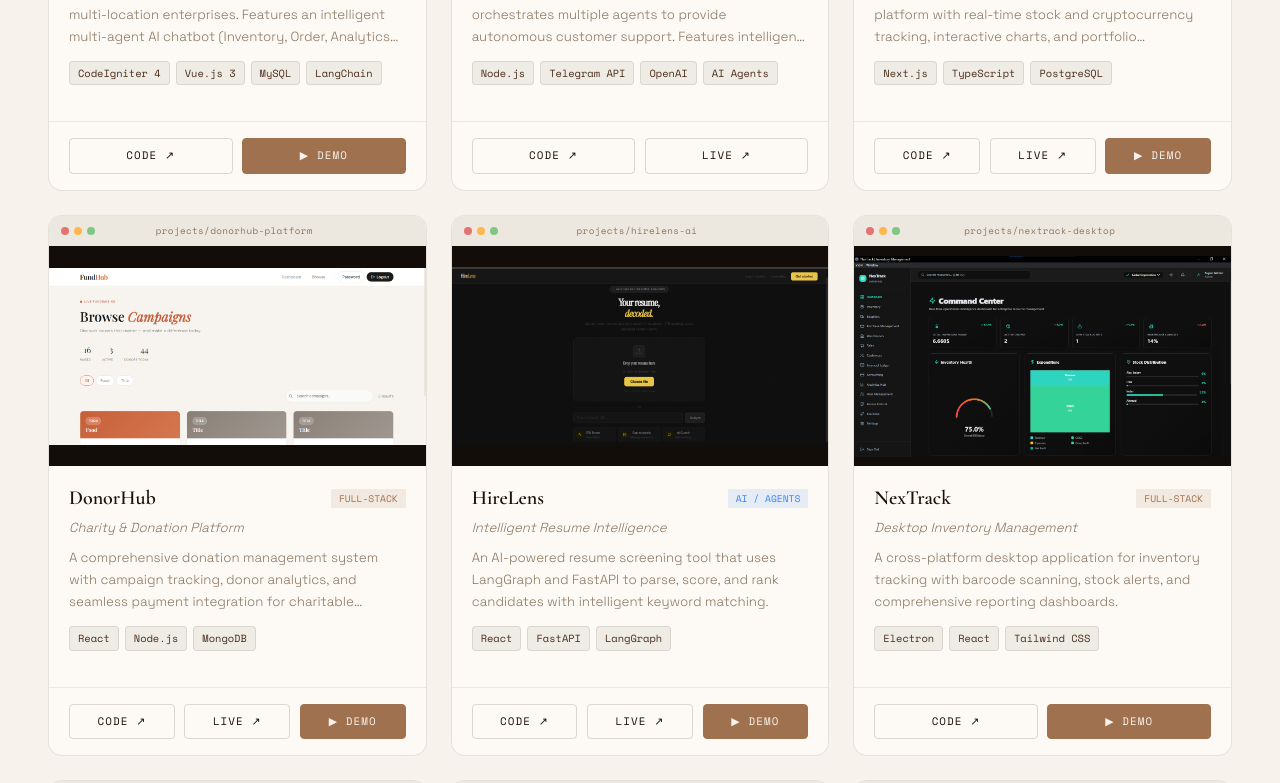
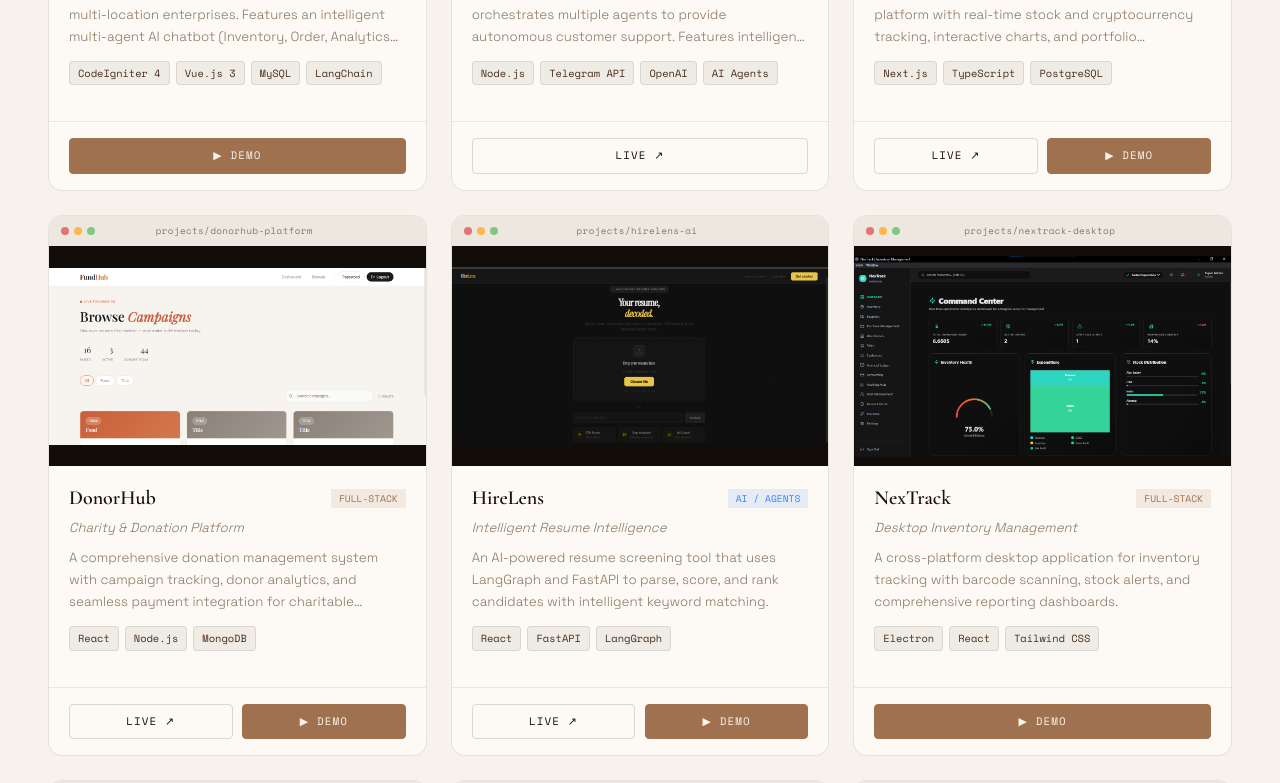
Before and after one commit to ITZ-HURAIRAH18/DevHurairah, a React (Vite) app in the folder portfolio-js/: page / in a window 1280 px wide. Shown: the part 2640-3423 px from the top of the page. Built offline with nearby package versions, Linux system fonts and the light colour scheme.

Commit message:
Remove Github Links

```diff
--- a/portfolio-js/src/pages/Projects.jsx
+++ b/portfolio-js/src/pages/Projects.jsx
@@ -129,7 +129,7 @@ const Projects = () => {
       tech: ["CodeIgniter 4", "Vue.js 3", "MySQL", "LangChain"],
       type: ["FULL-STACK", "AI / AGENTS"],
       image: "/assets/BranchOS.png",
-      github: "https://github.com/ITZ-HURAIRAH18/CodeIgniter-AI-Driven-Development",
+      // github: "https://github.com/ITZ-HURAIRAH18/CodeIgniter-AI-Driven-Development",
       live: null,
       video: "/assets/videos/BranchOS.mp4",
       urlPath: "projects/branchos-erp",
@@ -142,7 +142,7 @@ const Projects = () => {
       tech: ["Node.js", "Telegram API", "OpenAI", "AI Agents"],
       type: ["AUTOMATION", "AI / AGENTS"],
       image: "/assets/supportai.png",
-      github: "https://github.com/ITZ-HURAIRAH18/Supportify-AI",
+      // github: "https://github.com/ITZ-HURAIRAH18/Supportify-AI",
       live: "https://supportai-telegram-bot.vercel.app/",
       video: null,
       urlPath: "projects/supportai-bot",
@@ -157,8 +157,8 @@ const Projects = () => {
       tech: ["Next.js", "TypeScript", "PostgreSQL"],
       type: "FULL-STACK",
       image: "/assets/finscope.png",
-      github:
-        "https://github.com/ITZ-HURAIRAH18/FinScope-Real-Time-Crypto-Stock-Analytics-Dashboard",
+      // github:
+      //   "https://github.com/ITZ-HURAIRAH18/FinScope-Real-Time-Crypto-Stock-Analytics-Dashboard",
       live: "https://finscope-hub.vercel.app/",
       video: "/assets/videos/finscope.mp4",
       urlPath: "projects/finscope-dashboard",
@@ -171,7 +171,7 @@ const Projects = () => {
       tech: ["React", "Node.js", "MongoDB"],
       type: "FULL-STACK",
       image: "/assets/donorhub.png",
-      github: "https://github.com/ITZ-HURAIRAH18/Saylani_hackton",
+      // github: "https://github.com/ITZ-HURAIRAH18/Saylani_hackton",
       live: "https://donor-hub-eta.vercel.app/",
       video: "/assets/videos/donorhub.mp4",
       urlPath: "projects/donorhub-platform",
@@ -184,7 +184,7 @@ const Projects = () => {
       tech: ["React", "FastAPI", "LangGraph"],
       type: "AI / AGENTS",
       image: "/assets/hirelens.png",
-      github: "https://github.com/ITZ-HURAIRAH18/HireLens",
+      // github: "https://github.com/ITZ-HURAIRAH18/HireLens",
       live: "https://hire-lensz.vercel.app/",
       video: "/assets/videos/hirelens.mp4",
       urlPath: "projects/hirelens-ai",
@@ -197,7 +197,7 @@ const Projects = () => {
       tech: ["Electron", "React", "Tailwind CSS"],
       type: "FULL-STACK",
       image: "/assets/nextrack.png",
-      github: "https://github.com/ITZ-HURAIRAH18/NexTrack_Inventory_Desktop",
+      // github: "https://github.com/ITZ-HURAIRAH18/NexTrack_Inventory_Desktop",
       live: null,
       video: "/assets/videos/nextrack.mp4",
       urlPath: "projects/nextrack-desktop",
@@ -210,7 +210,7 @@ const Projects = () => {
       tech: ["Django", "React", "SQLite"],
       type: "BACKEND",
       image: "/assets/loanverse.png",
-      github: "https://github.com/ITZ-HURAIRAH18/LoanVerse",
+      // github: "https://github.com/ITZ-HURAIRAH18/LoanVerse",
       live: null,
       video: "/assets/videos/loanverse.mp4",
       urlPath: "projects/loanverse-system",
@@ -223,7 +223,7 @@ const Projects = () => {
       tech: ["React", "Node.js", "Socket.io"],
       type: "FULL-STACK",
       image: "/assets/nexgen.png",
-      github: "https://github.com/ITZ-HURAIRAH18/Schedule_Ease",
+      // github: "https://github.com/ITZ-HURAIRAH18/Schedule_Ease",
       live: "https://schedule-ease-a4ur.vercel.app/",
       video: "/assets/videos/scheduleease.mp4",
       urlPath: "projects/nexgen-scheduler",
@@ -236,7 +236,7 @@ const Projects = () => {
       tech: ["Laravel", "Vue.js", "MySQL"],
       type: "FULL-STACK",
       image: "/assets/flowventory.png",
-      github: "https://github.com/ITZ-HURAIRAH18/Flowventory",
+      // github: "https://github.com/ITZ-HURAIRAH18/Flowventory",
       live: null,
       video: "/assets/videos/flowventory.mp4",
       urlPath: "projects/flowventory-inventory",
@@ -249,7 +249,7 @@ const Projects = () => {
       tech: ["React", "Gemini API", "Tailwind"],
       type: "AI / AGENTS",
       image: "/assets/Health.png",
-      github: "https://github.com/ITZ-HURAIRAH18/HealthWise-AI",
+      // github: "https://github.com/ITZ-HURAIRAH18/HealthWise-AI",
       live: "https://health-wise-ai-chatbot.vercel.app/",
       // video: "/assets/videos/healthwise.mp4",
       urlPath: "projects/healthwise-ai",
@@ -262,8 +262,8 @@ const Projects = () => {
       tech: ["HTML", "JavaScript", "SheetJS"],
       type: "FRONTEND",
       image: "/assets/quiz.png",
-      github: "https://github.com/ITZ-HURAIRAH18/Excel-Based-Quiz-App",
-      live: null,
+      // github: "https://github.com/ITZ-HURAIRAH18/Excel-Based-Quiz-App",
+      live: "https://eraquiz.netlify.app/",
       // video: "/assets/videos/quiz.mp4",
       urlPath: "projects/excel-quiz",
     },
@@ -275,7 +275,7 @@ const Projects = () => {
       tech: ["Django", "Python", "SQLite"],
       type: "BACKEND",
       image: "/assets/era.png",
-      github: "https://github.com/ITZ-HURAIRAH18/ERA--Smart-Wardrobe-Manager",
+      // github: "https://github.com/ITZ-HURAIRAH18/ERA--Smart-Wardrobe-Manager",
       live: "https://era-store.vercel.app/",
       video: "/assets/videos/ERA - Premium Fashion.mp4",
       urlPath: "projects/era-wardrobe",
```
